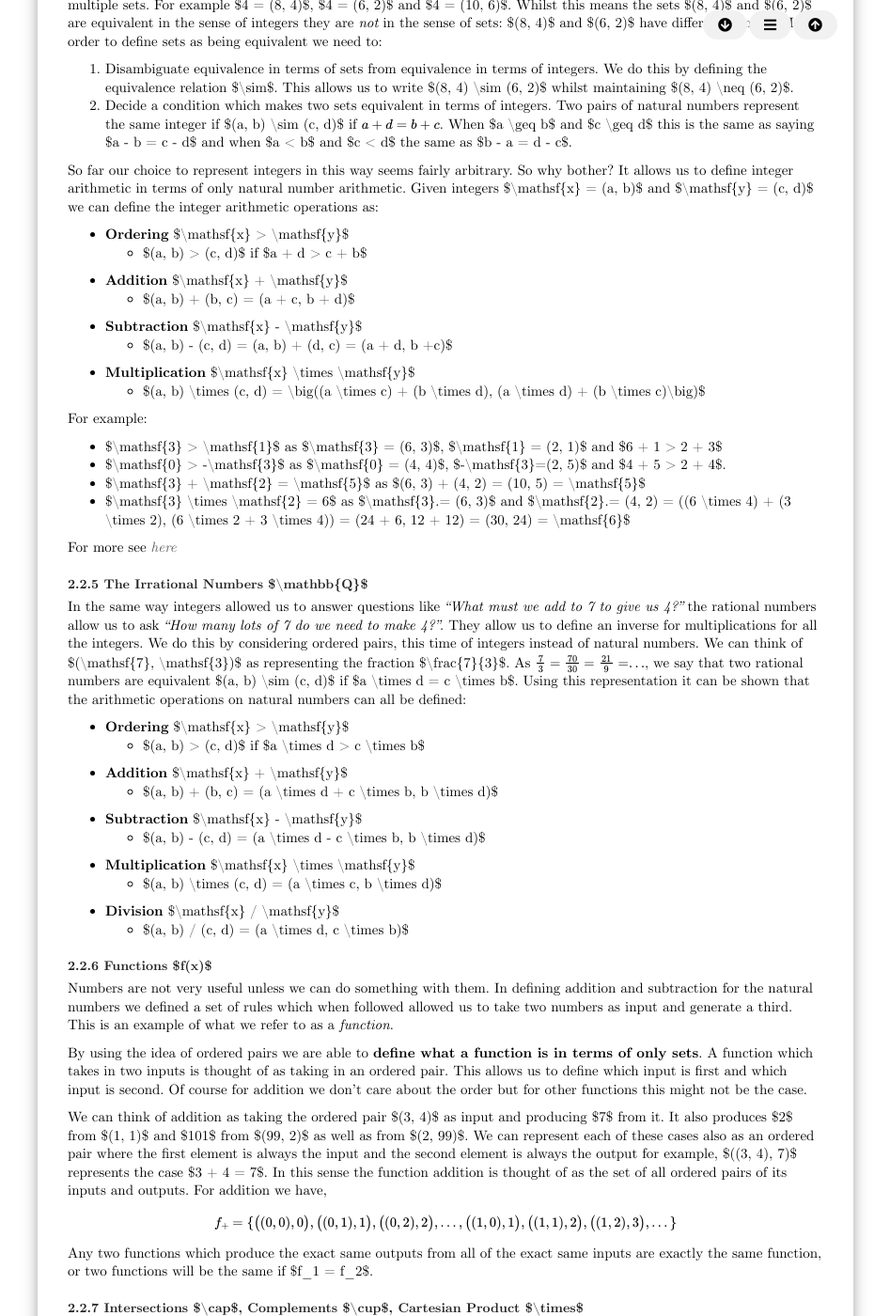
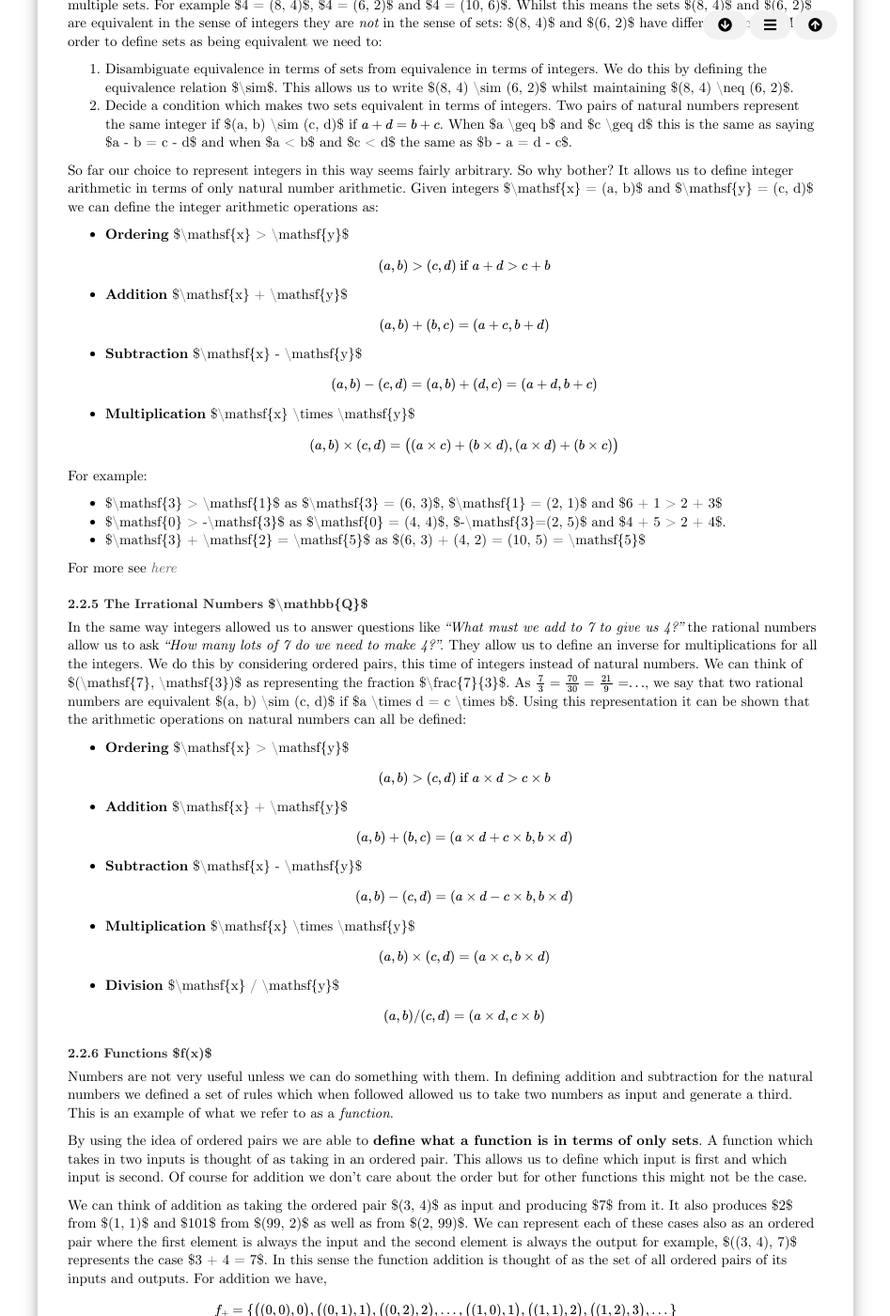
Before and after one commit to robw4/robw4.github.io, a Jekyll site: the page built from _posts/2021-04-25-axiomatic-set-theory.md, in a window 1280 px wide and 1400 px high, scrolled down 5784 px. Shown: the whole window at 94% size, without its empty margins (166-1113 px from the left). Built offline with Jekyll 4.4.1, drawn with Linux system fonts in a browser that asks for light colours; some web fonts are replaced; formulas are drawn with MathJax 3; comment, search, counter and statistics services are not loaded.

Commit message:
fixes for mobile viewing

```diff
--- a/_posts/2021-04-25-axiomatic-set-theory.md
+++ b/_posts/2021-04-25-axiomatic-set-theory.md
@@ -238,34 +238,49 @@ As $$4 = 8 - 4 = 6 - 2 = 10 - 6 = ....$$ in defining integers in this way, each
 
 So far our choice to represent integers in this way seems fairly arbitrary. So why bother? It allows us to define integer arithmetic in terms of only natural number arithmetic. Given integers $\mathsf{x} = (a, b)$ and  $\mathsf{y} = (c, d)$ we can define the integer arithmetic operations as:
 - __Ordering__  $\mathsf{x} > \mathsf{y}$
-	-  $(a, b) > (c, d)$ if $a + d > c + b$
+
+	$$(a, b) > (c, d) \text{  if  } a + d > c + b$$
+
 - __Addition__  $\mathsf{x} + \mathsf{y}$
-	- $(a, b) + (b, c) = (a + c, b + d)$
+
+	$$(a, b) + (b, c) = (a + c, b + d)$$
+
 - __Subtraction__ $\mathsf{x} - \mathsf{y}$
-	- $(a, b) - (c, d) = (a, b) + (d, c) = (a + d, b +c)$
+
+	$$(a, b) - (c, d) = (a, b) + (d, c) = (a + d, b +c)$$
+
 - __Multiplication__ $\mathsf{x} \times \mathsf{y}$
-	- $(a, b) \times (c, d) = \big((a \times c) + (b \times d), (a \times d) + (b \times c)\big)$
+
+	$$(a, b) \times (c, d) = \big((a \times c) + (b \times d), (a \times d) + (b \times c)\big)$$
 
 For example:
 - $\mathsf{3} > \mathsf{1}$ as $\mathsf{3} = (6, 3)$, $\mathsf{1} = (2, 1)$ and $6 + 1 > 2 + 3$
 - $\mathsf{0} > -\mathsf{3}$ as $\mathsf{0} = (4, 4)$, $-\mathsf{3}=(2, 5)$ and $4 + 5 > 2 + 4$.
 -  $\mathsf{3} + \mathsf{2} = \mathsf{5}$ as $(6, 3) + (4, 2) = (10, 5) = \mathsf{5}$
-- $\mathsf{3} \times \mathsf{2} = 6$ as $\mathsf{3}.= (6, 3)$ and $\mathsf{2}.= (4, 2) = ((6 \times 4) + (3 \times 2), (6 \times 2 + 3 \times 4)) = (24 + 6, 12 + 12) = (30, 24) = \mathsf{6}$
 
 For more see [here](https://link.springer.com/content/pdf/bbm%3A978-94-009-2213-6%2F1%2F1.pdf)
 
 #### The Irrational Numbers $\mathbb{Q}$
 In the same way integers allowed us to answer questions like _"What must we add to 7 to give us 4?"_ the rational numbers allow us to ask _"How many lots of 7 do we need to make 4?"_. They allow us to define an inverse for multiplications for all the integers. We do this by considering ordered pairs, this time of integers instead of natural numbers. We can think of $(\mathsf{7}, \mathsf{3})$ as representing the fraction $\frac{7}{3}$. As $$\frac{7}{3} = \frac{70}{30} = \frac{21}{9}=...$$, we say that two rational numbers are equivalent $(a, b) \sim (c, d)$ if $a \times d = c \times b$.   Using this representation it can be shown that the arithmetic operations on natural numbers can all be defined:
 - __Ordering__  $\mathsf{x} > \mathsf{y}$
-	-  $(a, b) > (c, d)$ if $a \times d > c \times b$
+
+	$$(a, b) > (c, d) \text{ if } a \times d > c \times b$$
+
 - __Addition__  $\mathsf{x} + \mathsf{y}$
-	- $(a, b) + (b, c) = (a \times d + c \times b, b \times d)$
+
+	$$(a, b) + (b, c) = (a \times d + c \times b, b \times d)$$
+
 - __Subtraction__ $\mathsf{x} - \mathsf{y}$
-	- $(a, b) - (c, d) =  (a \times d - c \times b, b \times d)$
+
+	$$(a, b) - (c, d) =  (a \times d - c \times b, b \times d)$$
+
 - __Multiplication__ $\mathsf{x} \times \mathsf{y}$
-	- $(a, b) \times (c, d) = (a \times c, b \times d)$
+
+	$$(a, b) \times (c, d) = (a \times c, b \times d)$$
+
 - __Division__  $\mathsf{x} / \mathsf{y}$
-	- $(a, b) / (c, d) = (a \times d, c \times b)$
+
+	$$(a, b) / (c, d) = (a \times d, c \times b)$$
 
 #### Functions $f(x)$
 Numbers are not very useful unless we can do something with them. In defining addition and subtraction for the natural numbers we defined a set of rules which when followed allowed us to take two numbers as input and generate a third. This is an example of what we refer to as a *function*.
```
